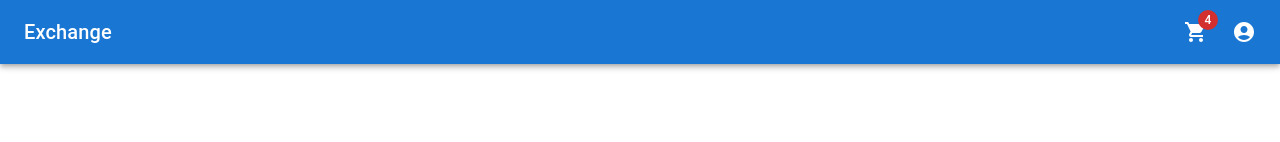
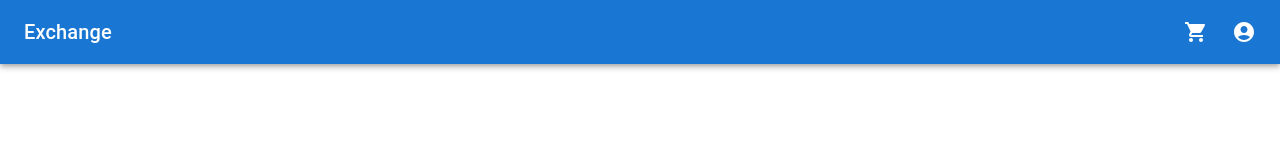
Before and after one commit to qizongliang/Capstone_Exchange_Client, a React (Create React App) app: page / in a window 1280 px wide. Shown: the top 142 px of the page. Built offline with nearby package versions, Linux system fonts and the light colour scheme; the HTML template or start-up script is replaced by a standard one.

Commit message:
update the cart item amount

```diff
--- a/src/App.js
+++ b/src/App.js
@@ -51,7 +51,7 @@ function App() {
     <>
       <Router>
         <div className="App">
-          <PrimarySearchAppBar />
+          <PrimarySearchAppBar CartItem={CartItem}/>
 
           <Routes>
             <Route path="/" element={<Home shopItems={shopItems} addToCar={addToCar}/>}/>
--- a/src/components/navbar.js
+++ b/src/components/navbar.js
@@ -55,10 +55,9 @@ const StyledInputBase = styled(InputBase)(({ theme }) => ({
   },
 }))
 
-export default function PrimarySearchAppBar() {
+export default function PrimarySearchAppBar({CartItem}) {
   const [anchorEl, setAnchorEl] = React.useState(null)
   const [mobileMoreAnchorEl, setMobileMoreAnchorEl] = React.useState(null)
-
   const isMenuOpen = Boolean(anchorEl)
   const isMobileMenuOpen = Boolean(mobileMoreAnchorEl)
 
@@ -124,7 +123,7 @@ export default function PrimarySearchAppBar() {
             aria-label="show 4 carted item"
             color="inherit"
           >
-            <Badge badgeContent={4} color="error">
+            <Badge badgeContent={CartItem.length} color="error">
               <ShoppingCartIcon />
             </Badge>
           </IconButton>
@@ -183,7 +182,7 @@ export default function PrimarySearchAppBar() {
                 aria-label="show 4 cart item"
                 color="inherit"
               >
-                <Badge badgeContent={4} color="error">
+                <Badge badgeContent={CartItem.length} color="error">
                   <ShoppingCartIcon />
                 </Badge>
               </IconButton>
```
